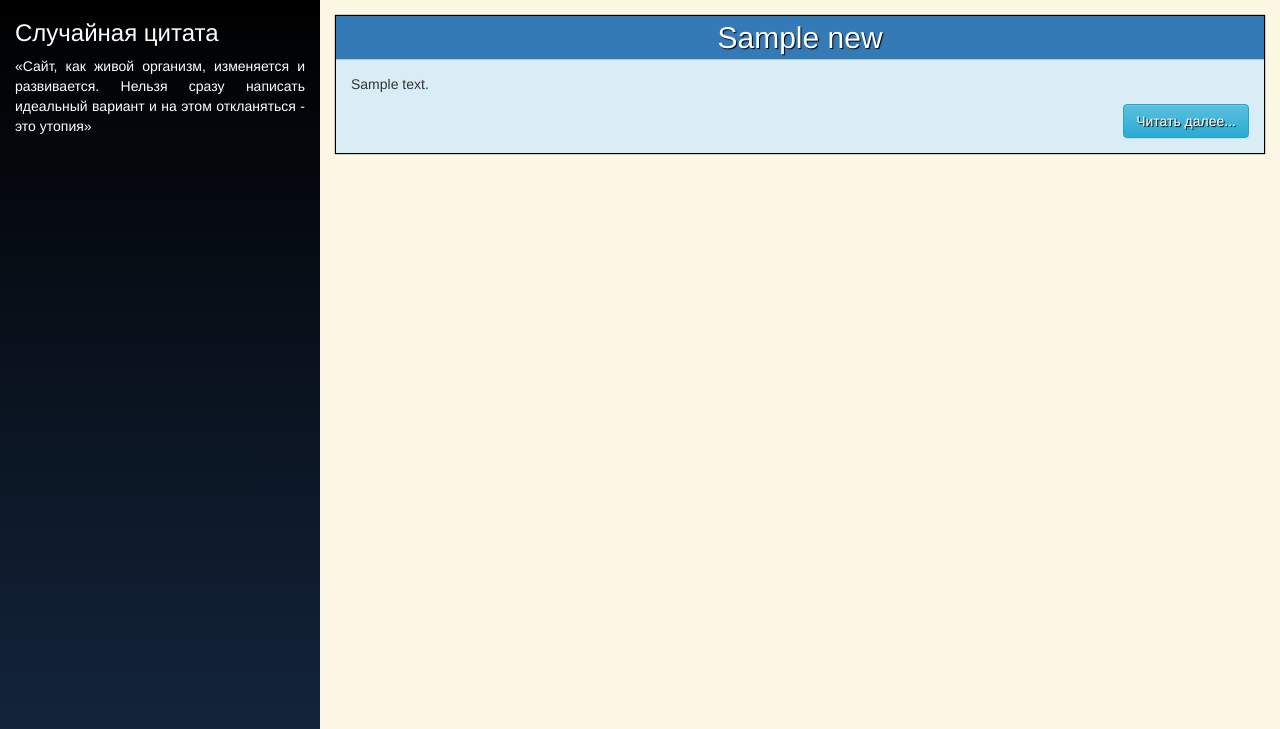
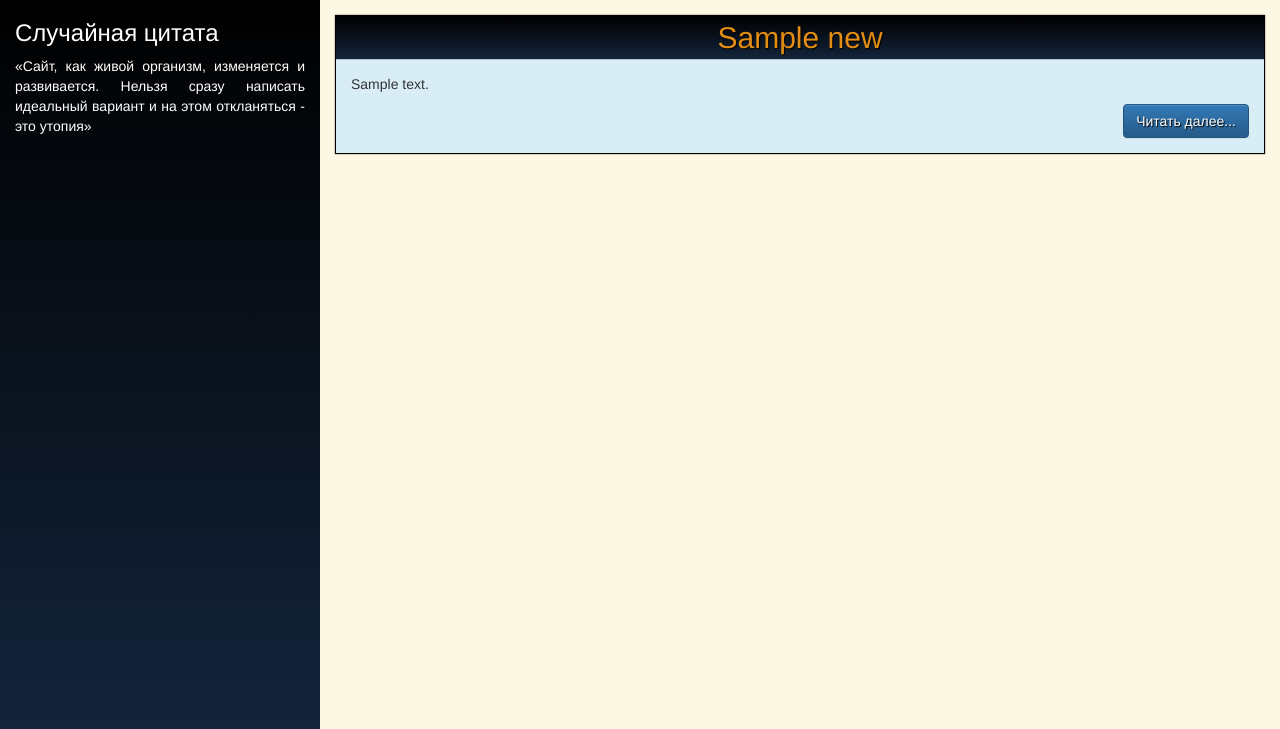
Before and after one commit to Yurasik/train, a PHP site: page /news in a window 1280 px wide. Shown: the part 50-779 px from the top of the page. Run offline with PHP 8.4, Linux system fonts and the light colour scheme; tables that the repository leaves empty or names only in its code hold one stand-in row (values such as "Sample post"); some libraries are stand-ins or nearby versions.

Commit message:
// some changes

```diff
--- a/application/models/model_news.php
+++ b/application/models/model_news.php
@@ -2,6 +2,13 @@
 
 class Model_News extends Model
 {
+    protected $table;
+
+    function __construct()
+    {
+        $this->table = 'news';
+    }
+
     public function getData()
     {
         $data = $this->select('news');
@@ -10,7 +17,7 @@ class Model_News extends Model
 
     public function getDataById($id)
     {
-        $data = $this->selectById('news', $id);
+        $data = $this->selectById($this->table, $id);
         return $data;
     }
 }
--- a/application/views/news_item_view.php
+++ b/application/views/news_item_view.php
@@ -1,6 +1,6 @@
 <div class="col-sm-12 bg-info news-box">
     <div class="row">
-        <h2 class="bg-primary news-title"><?php echo $data[0]['title']?></h2>
+        <h2 class="news-title"><?php echo $data[0]['title']?></h2>
         <div class="col-sm-12">
             <p class="news-description"><?php echo $data[0]['full_text']?></p>
         </div>
--- a/application/views/news_view.php
+++ b/application/views/news_view.php
@@ -4,7 +4,7 @@
         <h2 class="bg-primary news-title"><?php echo $row['title']?></h2>
         <div class="col-sm-12">
             <p class="news-description"><?php echo $row['description']?></p>
-            <a href="news/news_item/?id=<?php echo $row['id']?>" class="btn btn-info pull-right">Читать далее...</a>
+            <a href="news/news_item/?id=<?php echo $row['id']?>" class="btn btn-primary pull-right">Читать далее...</a>
         </div>
     </div>
 </div>
--- a/css/style.css
+++ b/css/style.css
@@ -79,11 +79,13 @@ footer {
   border: 1px solid #000;
   box-shadow: 0 0 1px #000; }
   .news-content .news-box .news-title, .news_item-content .news-box .news-title {
+    background-image: linear-gradient(to top, #13243b 0px, #000 100%);
     text-align: center;
     box-shadow: 0 0 1px #000;
     text-shadow: 1px 1px 1px #000;
     margin: 0 0 15px 0;
-    padding: 5px; }
+    padding: 5px;
+    color: #E38D13; }
   .news-content .news-box a, .news_item-content .news-box a {
     text-shadow: 1px 1px 1px #000; }
 
--- a/css/style.scss
+++ b/css/style.scss
@@ -103,11 +103,13 @@ footer {
     border: 1px solid #000;
     box-shadow: 0 0 1px #000;
     .news-title{
+      background-image: linear-gradient(to top, #13243b 0px, #000 100%);
       text-align: center;
       box-shadow: 0 0 1px #000;
       text-shadow: 1px 1px 1px #000;
       margin: 0 0 15px 0;
       padding: 5px;
+      color: #E38D13;;
     }
     a{
       text-shadow: 1px 1px 1px #000;
--- a/js/global.js
+++ b/js/global.js
@@ -4,12 +4,16 @@ $(document).ready(function() {
     var sidebar = $('#sidebar'),
         content = $('#content'),
         pageHeight = $(window).height() - $('header').outerHeight() - $('footer').outerHeight(),
-        contentHeight = content.outerHeight();
+        contentHeight = content.outerHeight(),
+        bodyWidth = $('body').outerWidth();
         content.css("min-height", pageHeight);
         if(contentHeight > pageHeight){
             sidebar.css("min-height", contentHeight);
         } else {
             sidebar.css("min-height", pageHeight);
+        }
+        if(bodyWidth < 767){
+            sidebar.css("min-height", 0);
         }
 
     $(window).resize(function(){
```
Also changed, not shown: application/core/Model.php (+0 -9 lines), 1 other file.
